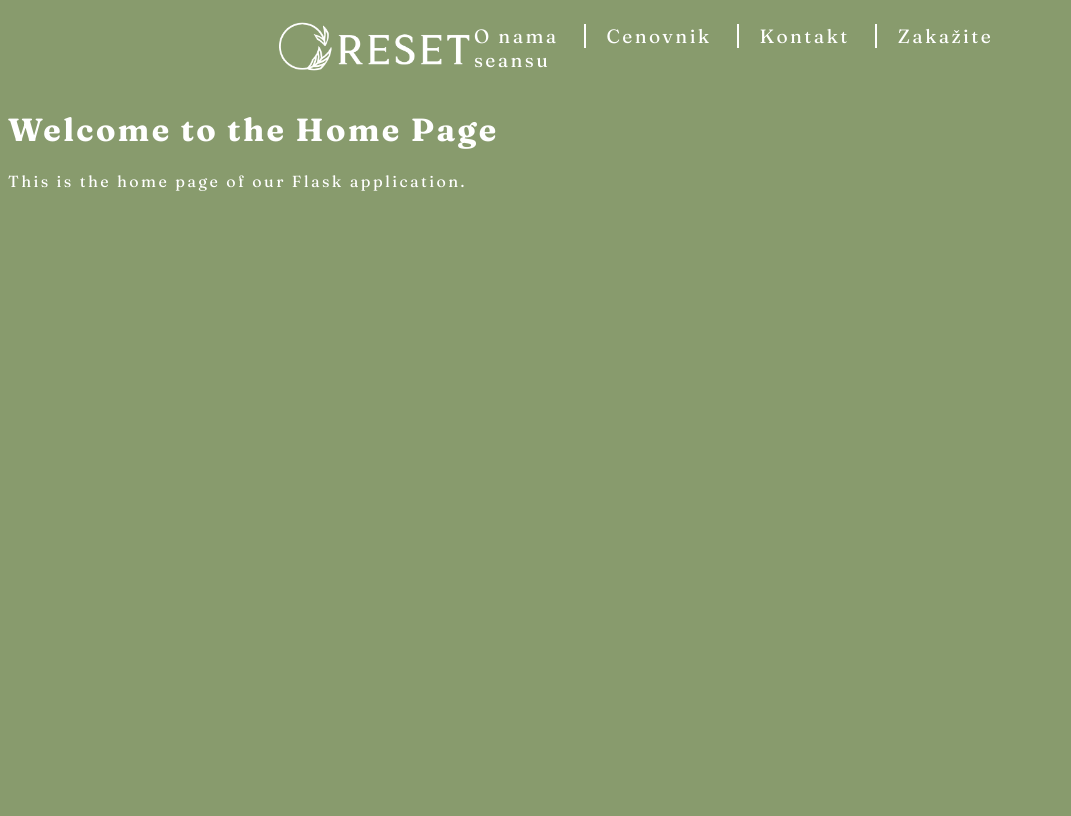
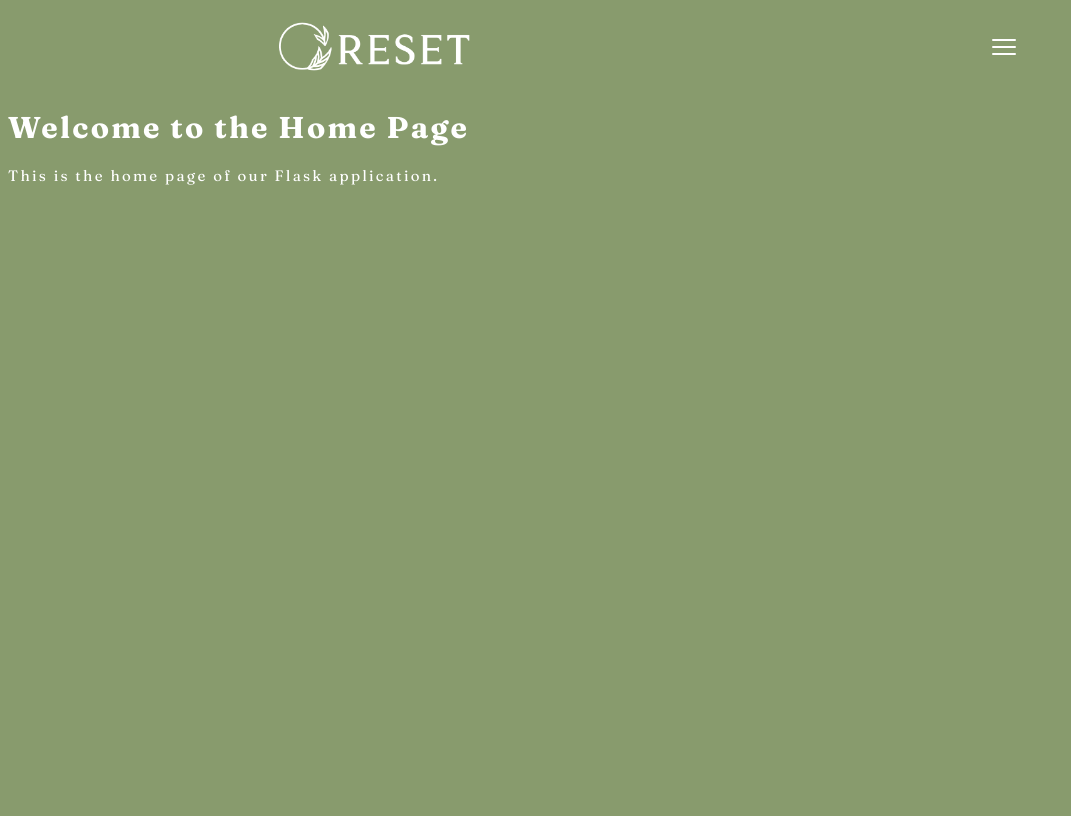
Before and after one commit to LazarSavkovic/Reset, a Flask app: template templates/terapeut.html in a window 1280 px wide. Shown: the whole page, without its empty margins (0-1071 px from the left). Run offline with Flask 3, Linux system fonts and the light colour scheme; the template is opened without the code that fills it, so the values that code supplies are empty.

Commit message:
newest changes

```diff
--- a/static/css/styles.css
+++ b/static/css/styles.css
@@ -26,6 +26,7 @@ nav {
     align-items: center;
     justify-content: space-between;
     margin: 0 20%;
+    position: relative;
 }
 
 main {
@@ -37,13 +38,26 @@ nav #logo {
     width: 200px;
 }
 
+nav .links {
+    display: flex;
+
+}
+
+nav .links a, nav .dropdown-links a {
+    margin-left: 15px;
+    text-decoration: none;
+    font-size: 1.2rem;
+    padding-right: 15px;
+}
+
+nav .links a:last-child {
+    padding-right: 0px;
+  }
+
 nav .links a {
     color: white;
-    margin-right: 15px;
-    text-decoration: none;
-    font-size: 1.2rem;
-    padding-right: 25px;
 }
+
 
 nav .links a:not(:last-child) {
     border-right: white solid 2px;
@@ -401,16 +415,128 @@ section#contact form button:active {
     background-color: #889b6d;
 }
 
+
+.dropdown-links {
+    position: absolute;
+    right: 0;
+    top: 100%;
+    background-color:#d7e8be;
+    color: #5b703c;
+    padding: 20px;
+    gap: 10px;
+    display: flex;
+    visibility: hidden;
+    opacity: 0;
+    transform: scaleY(50%);
+    transition: 0.3s;
+    flex-direction: column;
+
+}
+
+.dropdown-links a {
+    color: #5b703c;
+}
+
+#hamburger {
+    display: none;
+    background: none;
+    border: none;
+    cursor: pointer;
+}
+
+@media only screen and (max-width: 1400px) {
+    html {
+        font-size: 96%;
+      }
+
+     nav .links {
+        display: none;
+    }
+    #hamburger {
+        display: block;
+    }
+
+    #session-types {
+        gap: 24px;
+    }
+
+    #about-us {
+        padding: 185px 19px;
+    }
+
+    .therapist {
+        padding: 26px;
+    }
+}
+
+@media only screen and (max-width: 1280px) {
+    html {
+        font-size: 94%;
+      }
+
+      .therapist-text {
+        padding: 20px;
+        border-radius: 40px;
+      }
+
+      #session-types {
+        gap: 22px;
+    }
+
+    #about-us {
+        padding: 180px 18px;
+    }
+
+    .therapist {
+        padding: 24px;
+    }
+}
+
 @media only screen and (max-width: 1024px) {
+    html {
+        font-size: 90%;
+      }
+
     main {
         width: 70%;
     }
+
+    nav {
+        margin: 0 15%;
+    }
+
+
+      .therapist-text {
+        padding: 15px;
+        border-radius: 30px;
+      }
+
+      .therapist-image {
+        border-radius: 35px;
+    }
+
+    #session-types {
+        gap: 20px;
+    }
+
+    #about-us {
+        padding: 170px 17px;
+    }
+
+    .therapist {
+        padding: 22px;
+    }
+
   }
 
 
 @media only screen and (max-width: 768px) {
     main {
         width: 85%;
+    }
+
+    nav {
+        margin: 0 8%;
     }
     #session-types {
         gap: 15px;
@@ -423,6 +549,11 @@ section#contact form button:active {
         border-radius: 30px;
     }
 
+    .therapist-text {
+        padding: 10px;
+        border-radius: 20px;
+      }
+
     .therapist {
         padding: 20px;
     }
--- a/templates/layout.html
+++ b/templates/layout.html
@@ -22,10 +22,20 @@
         </a>
         <div class="links">
             <a href="#about-us">O nama</a>
-            <a href="#pricing">Cenovnik</a>
+            <a href="#prices">Cenovnik</a>
+            <a href="#schedule">Zakažite seansu</a>
             <a href="#contact">Kontakt</a>
+        </div>
+        <div class="dropdown-links">
+            <a href="#about-us">O nama</a>
+            <a href="#prices">Cenovnik</a>
             <a href="#schedule">Zakažite seansu</a>
+            <a href="#contact">Kontakt</a>
         </div>
+        <button id="hamburger">
+            <img src="{{ url_for('static', filename='images/hamburger.svg') }}" alt="">
+        </button>
+
     </nav>
 
     <div>
```
Also changed, not shown: templates/index.html (+37 -7 lines), static/images/hamburger.svg (added).
